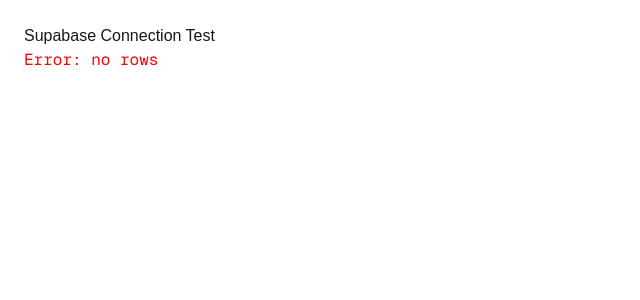
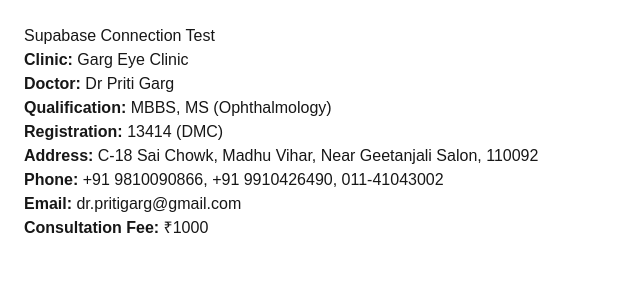
Before and after one commit to PritiGarg68/eye-clinic-app, a Next.js app: page /supabase-test in a window 1280 px wide. Shown: the top 300 px of the page, without its empty margins (0-640 px from the left). Built offline with nearby package versions, Linux system fonts and the light colour scheme; no server answers; the database is empty.

Commit message:
Use clinic settings helper on Supabase test page

```diff
--- a/app/supabase-test/page.tsx
+++ b/app/supabase-test/page.tsx
@@ -1,13 +1,7 @@
 "use client";
 
 import { useEffect, useState } from "react";
-import { supabase } from "../../lib/supabaseClient";
-
-type ClinicSettings = {
-  clinic_name: string;
-  doctor_name: string;
-  default_consultation_fee: number;
-};
+import { ClinicSettings, fetchClinicSettings } from "../../lib/clinicSettings";
 
 export default function SupabaseTestPage() {
   const [data, setData] = useState<ClinicSettings | null>(null);
@@ -15,18 +9,12 @@
 
   useEffect(() => {
     async function loadClinicSettings() {
-      const { data, error } = await supabase
-        .from("clinic_settings")
-        .select("clinic_name, doctor_name, default_consultation_fee")
-        .limit(1)
-        .single();
-
-      if (error) {
-        setError(error.message);
-        return;
+      try {
+        const settings = await fetchClinicSettings();
+        setData(settings);
+      } catch (err) {
+        setError(err instanceof Error ? err.message : "Unknown error");
       }
-
-      setData(data);
     }
 
     loadClinicSettings();
@@ -46,9 +34,14 @@
 
       {data && (
         <div>
-          <p><strong>Clinic:</strong> {data.clinic_name}</p>
-          <p><strong>Doctor:</strong> {data.doctor_name}</p>
-          <p><strong>Consultation Fee:</strong> ₹{data.default_consultation_fee}</p>
+          <p><strong>Clinic:</strong> {data.clinicName}</p>
+          <p><strong>Doctor:</strong> {data.doctorName}</p>
+          <p><strong>Qualification:</strong> {data.doctorQualification}</p>
+          <p><strong>Registration:</strong> {data.medicalRegistrationNumber}</p>
+          <p><strong>Address:</strong> {data.address}</p>
+          <p><strong>Phone:</strong> {data.phone}</p>
+          <p><strong>Email:</strong> {data.email}</p>
+          <p><strong>Consultation Fee:</strong> ₹{data.defaultConsultationFee}</p>
         </div>
       )}
     </main>
```
